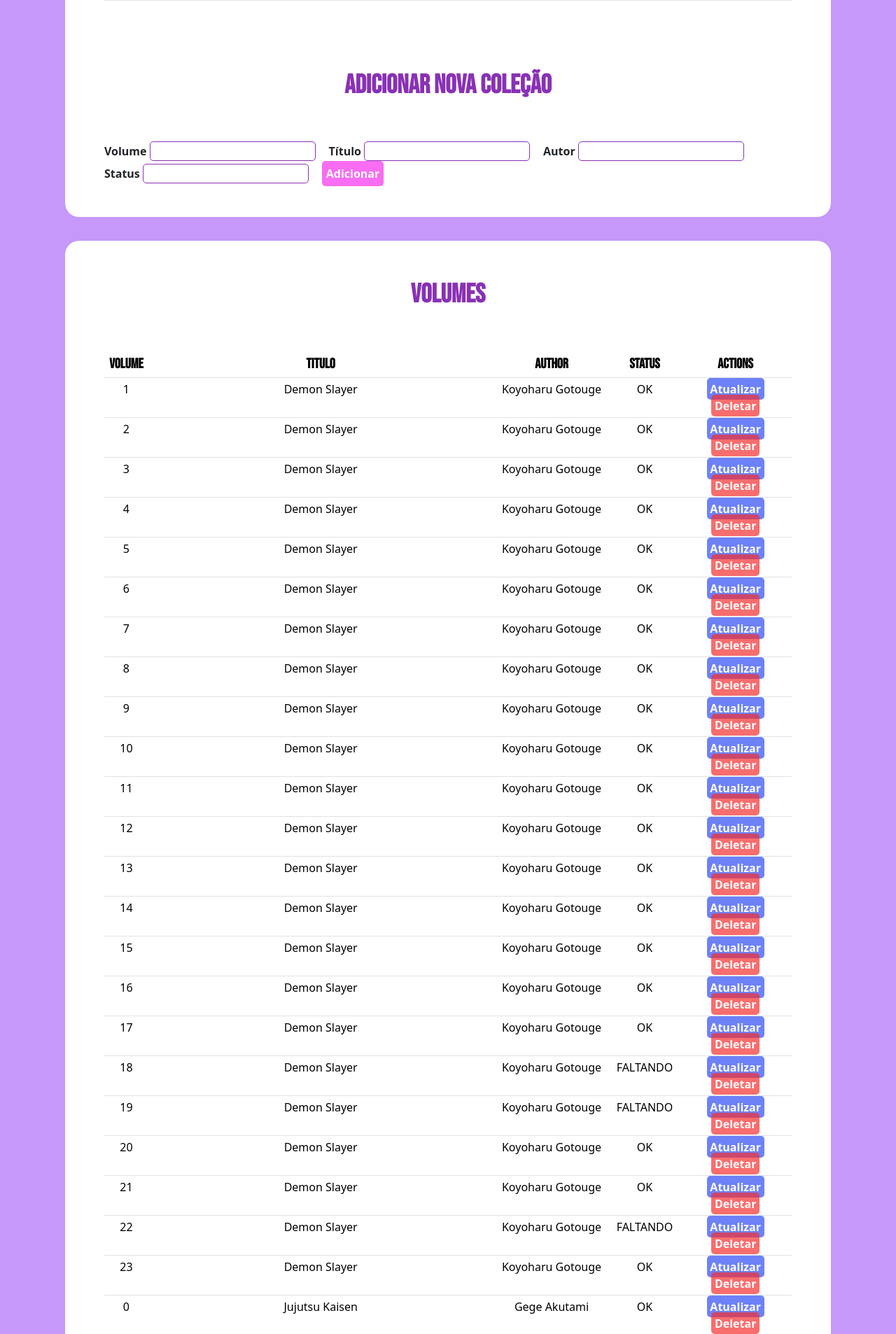
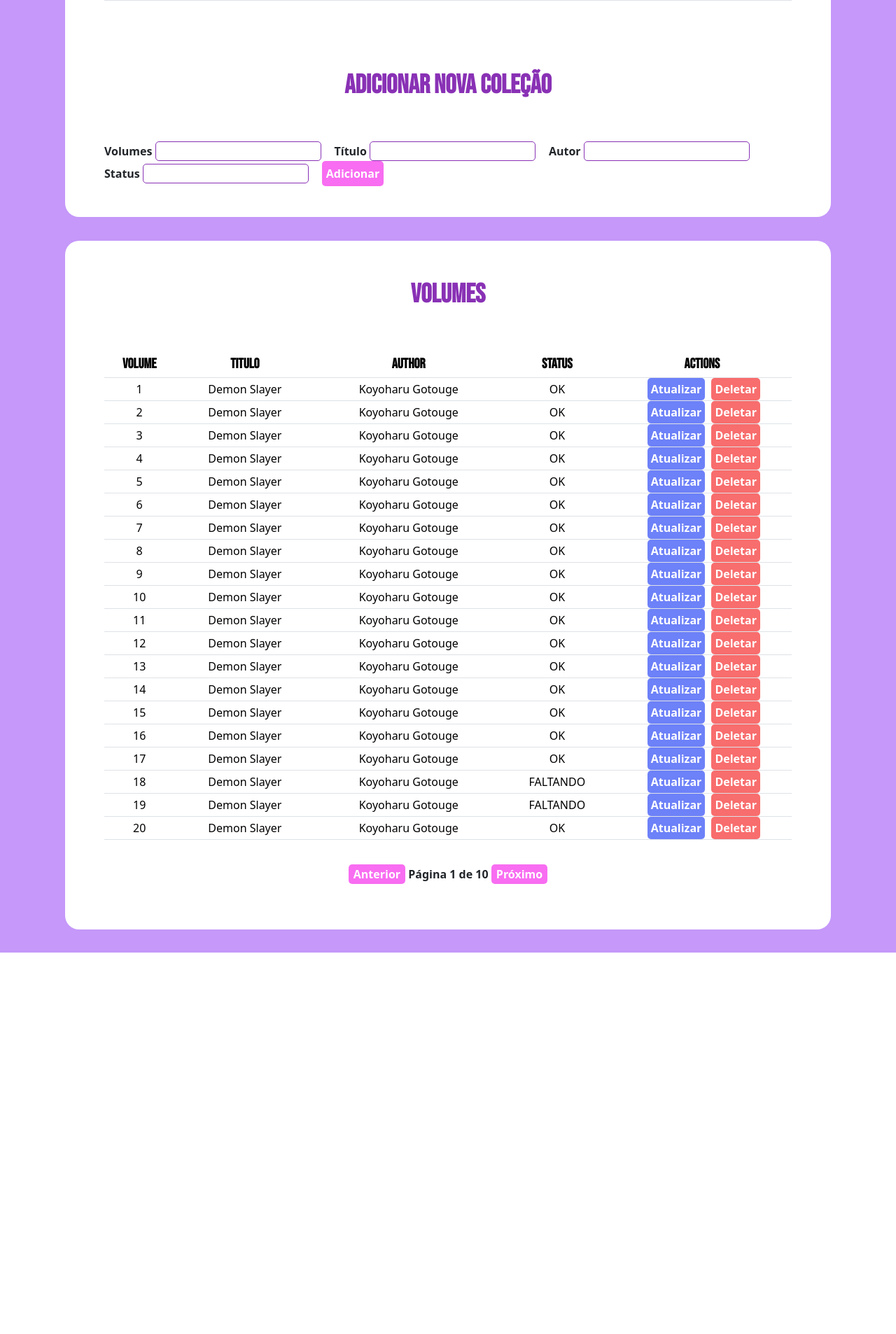
Before and after one commit to laribalera/deprecated_manga_coll, a Flask app: page / in a window 1280 px wide. Shown: the part 1200-3106 px from the top of the page at 70% size. After the commit the page ends 2561 px from the top, so only its background shows below. Run offline with Flask 3, Linux system fonts and the light colour scheme; some web fonts are replaced.

Commit message:
new appen + table pages

```diff
--- a/main.py
+++ b/main.py
@@ -45,13 +45,17 @@
 @app.route('/add', methods=['POST'])
 def add():
     data = load_data_volumes()
-    new_entry = {
-        'volume': request.form['volume'],
-        'titulo': request.form['titulo'],
-        'author': request.form['author'],
-        'status': request.form['status'],
-    }
-    data.append(new_entry)
+    volume = int(request.form['volume'])  # Convertendo para inteiro
+
+    for vol in range(1, volume + 1):
+        new_entry = {
+            'volume': vol,
+            'titulo': request.form['titulo'],
+            'author': request.form['author'],
+            'status': request.form['status'],
+        }
+        data.append(new_entry)
+
     save_data(data)
     return redirect(url_for('index'))
 
--- a/static/style.css
+++ b/static/style.css
@@ -46,7 +46,7 @@
     text-decoration: none;
     font-weight: bold;
     border-radius: 5px;
-    padding: 3%;
+    padding: 2%;
     margin: 2%;
 
 }
@@ -57,7 +57,7 @@
     text-decoration: none;
     font-weight: bold;
     border-radius: 5px;
-    padding: 3%;
+    padding: 2%;
 
 }
 
@@ -68,6 +68,7 @@
     border: solid 1px #8931b5;
     border-radius: 5px;
     margin: 0 1.5% 0 0px;
+
 }
 
 form button{
@@ -79,3 +80,21 @@
     padding: 0.5%;
     border: 1px solid transparent;
 }
+
+.div-pag{
+    display: grid;
+    place-items: center;
+}
+
+.pag-btn-group{
+    margin: 2%;
+    font-weight: bold;
+}
+
+.pag-btn-group button{
+    background-color: rgba(245, 47, 235, 0.7);
+    color: #fff;
+    text-decoration: none;
+    font-weight: bold;
+    border-radius: 5px;
+    border: 1px solid transparent;}
--- a/templates/index.html
+++ b/templates/index.html
@@ -47,7 +47,7 @@
 
             <h3 class="sub-titulos">Adicionar Nova Coleção</h2>
             <form action="{{ url_for('add') }}" method="post">
-                <label for="volume">Volume</label>
+                <label for="volume">Volumes</label>
                 <input type="text" name="volume" required>
                 <label for="titulo">Título</label>
                 <input type="text" name="titulo" required>
@@ -62,7 +62,7 @@
 
         <div class="div-style">
             <h3 class="sub-titulos">Volumes</h3>
-            <table class="table table-hover table-sm table-resumo">
+            <table class="table table-hover table-sm table-resumo" id="table-vol">
                 <thead>
                     <tr>
                         <th scope="col">Volume</th>
@@ -88,7 +88,73 @@
                     {% endfor %}
             </tbody>
             </table>
+
+            <div class="div-pag" id="pag">
+                <div class="pag-btn-group">
+                    <button id="back">Anterior</button>
+                    <span id="pagina"></span>
+                    <button id="next">Próximo</button>
+                </div>
+            </div>
+
+
         </div>
     </div>
+
+    <script>
+        const lines = 20;
+        let current = 1;
+
+        const table = document.getElementById('table-vol');
+        const pag = document.getElementById('pag');
+        const back = document.getElementById('back');
+        const next = document.getElementById('next');
+        const pageSpan = document.getElementById('pagina');
+
+        function loadData() {
+            const linhas = table.rows;
+            const allLines = linhas.length - 1;
+            const totalPages = Math.ceil(allLines / lines);
+
+            // Esconde todas as linhas
+            for (let i = 1; i < linhas.length; i++) {
+                linhas[i].style.display = 'none';
+            }
+
+            const ini = (current - 1) * lines + 1;
+            let end = ini + lines - 1;
+            if (end > allLines) {
+                end = allLines;
+            }
+
+            for (let i = ini; i <= end; i++) {
+                linhas[i].style.display = '';
+            }
+
+            pageSpan.innerText = `Página ${current} de ${totalPages}`;
+        }
+
+        function goToPage(pagina) {
+            current = pagina;
+            loadData();
+        }
+
+        back.addEventListener('click', () => {
+            if (current > 1) {
+                goToPage(current - 1);
+            }
+        });
+
+        next.addEventListener('click', () => {
+            const allLines = table.rows.length - 1;
+            const totalPages = Math.ceil(allLines / lines);
+
+            if (current < totalPages) {
+                goToPage(current + 1);
+            }
+        });
+
+        loadData();
+    </script>
 </body>
 </html>
--- a/volumes.csv
+++ b/volumes.csv
@@ -179,4 +179,12 @@
 9,Jojo's Bizarre Adventures: Part 6 -  Stone Ocean,Hirohiko Araki,FALTANDO
 10,Jojo's Bizarre Adventures: Part 6 -  Stone Ocean,Hirohiko Araki,FALTANDO
 1,Mob Pyscho,Unknown,FALTANDO
-2,Mob Pyscho 100,Unknown,FALTANDO
+2,Mob Pyscho,Unknown,FALTANDO
+3,Mob Pyscho,Unknown,FALTANDO
+4,Mob Pyscho,Unknown,FALTANDO
+5,Mob Pyscho,Unknown,FALTANDO
+6,Mob Pyscho,Unknown,FALTANDO
+7,Mob Pyscho,Unknown,FALTANDO
+8,Mob Pyscho,Unknown,FALTANDO
+9,Mob Pyscho,Unknown,FALTANDO
+10,Mob Pyscho,Unknown,FALTANDO
```
